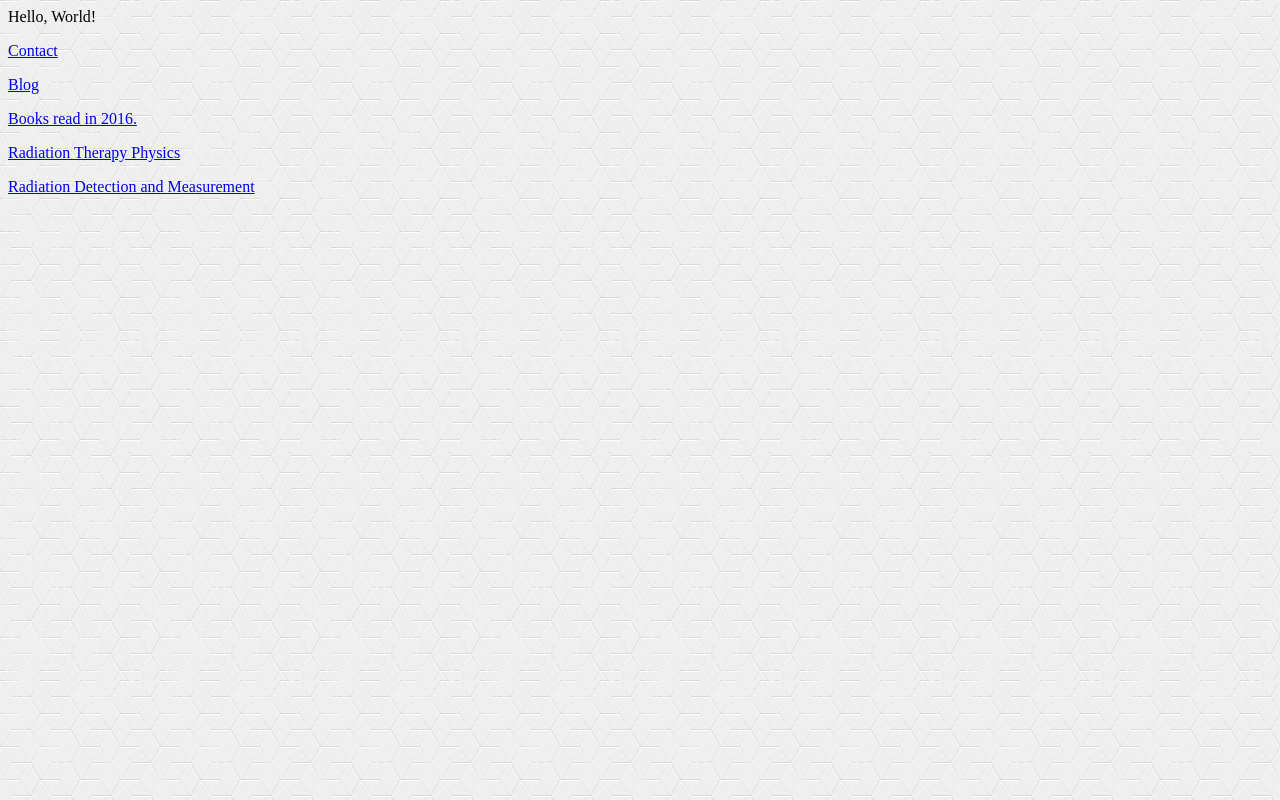
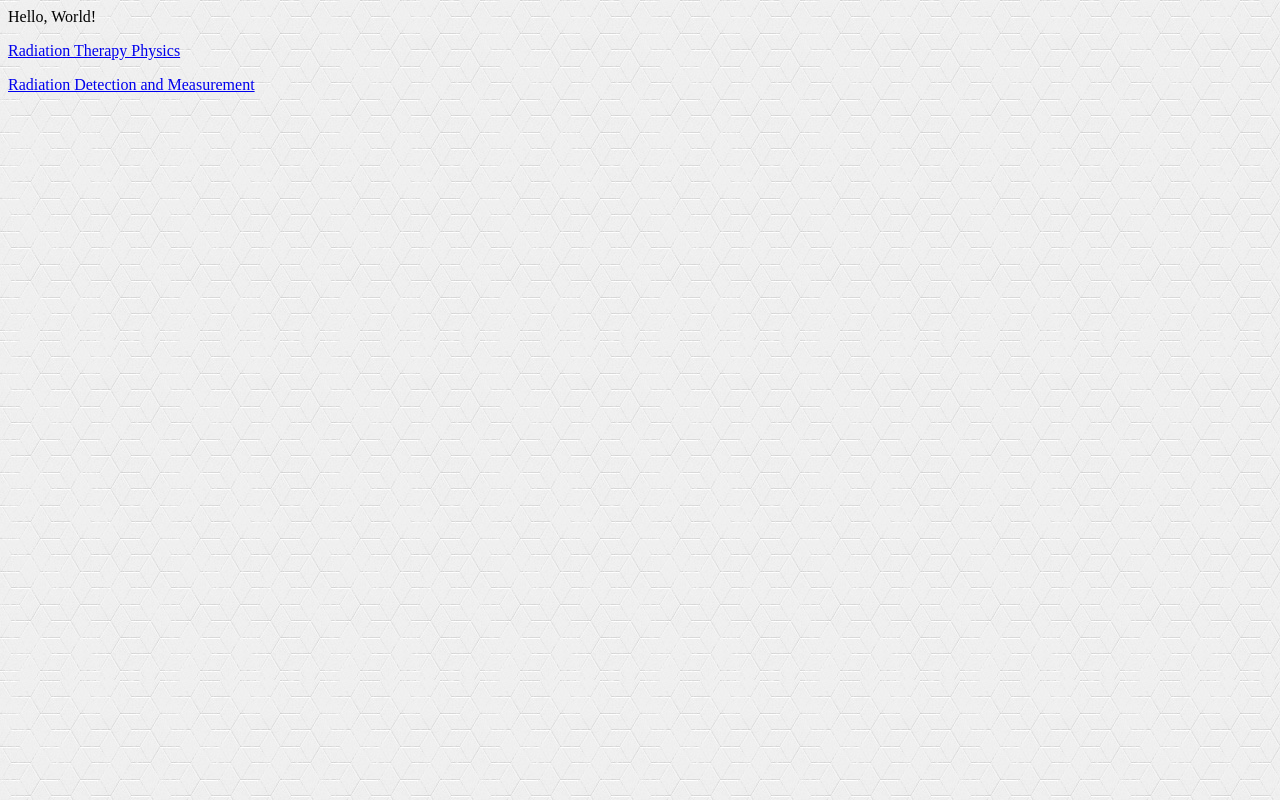
Before and after one commit to ethankendall/ethankendall.com, a plain HTML site: page index.html in a window 1280 px wide. Drawn offline with Linux system fonts and the light colour scheme.

Commit message:
Update index.html

```diff
--- a/index.html
+++ b/index.html
@@ -6,11 +6,6 @@
 <body> Hello, World!
 </body>
 
-<p><a href="ContactInformation.html">Contact</a></p>
-
-<p><a href="Blog.html">Blog</a></p>
-
-<p><a href="BooksReadIn2016.html">Books read in 2016.</a></p>
 
 <p><a href="RADI6864.html">Radiation Therapy Physics</a></p>
 
```
